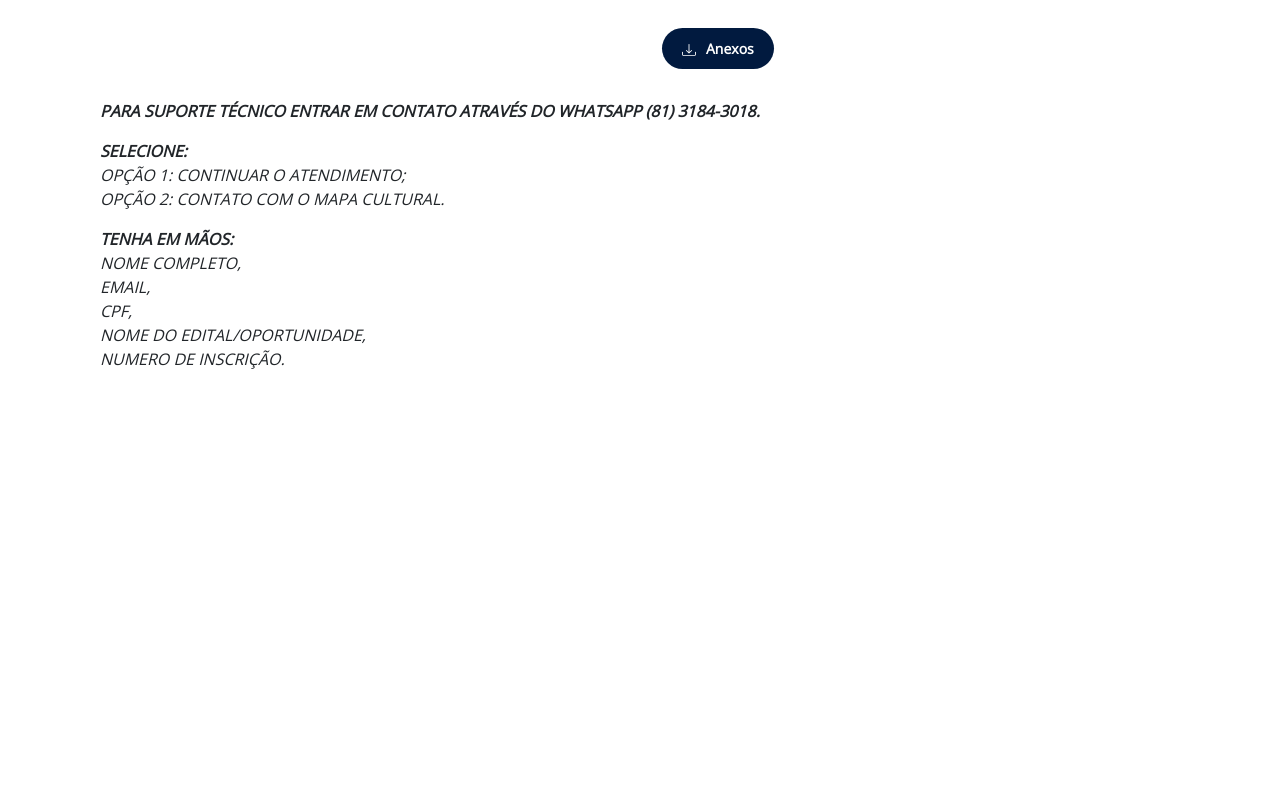
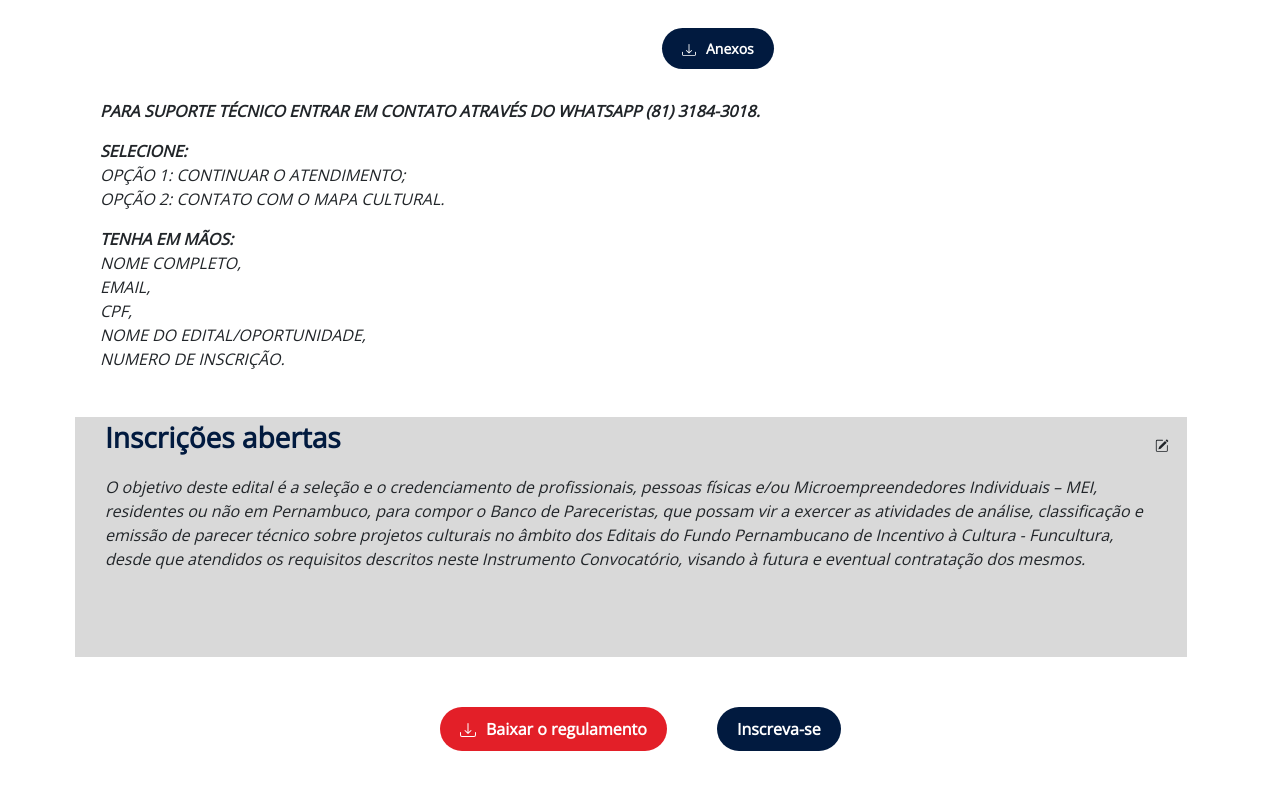
Before and after one commit to Squad11Unit/fundarpe_unit, a React (Create React App) app: page /edital/id in a window 1280 px wide. Shown: the part 584-1373 px from the top of the page. Before the commit the page ends 1071 px from the top, so only its background shows below. Built offline with nearby package versions, Linux system fonts and the light colour scheme.

Commit message:
feat: create Section Three to Public Notices page

```diff
--- a/src/components/PublicNotice/index.js
+++ b/src/components/PublicNotice/index.js
@@ -1,7 +1,7 @@
-import { Container, SectionOne, SectionTwo, Title, Image, FileIcon, LampIcon } from "./styled"
+import { Container, SectionOne, SectionTwo, SectionThree, Title, Image, FileIcon, LampIcon } from "./styled"
 import parecerista from "../../assets/editalPage/parecerista.png"
 import publicado from "../../assets/editalPage/publicado.png"
-import { FileText, Lightbulb, Download } from "react-bootstrap-icons"
+import { FileText, Lightbulb, Download, PencilSquare} from "react-bootstrap-icons"
 import Header from "../../components/Header";
 import { Button } from "react-bootstrap";
 
@@ -58,6 +58,20 @@ const PublicNotice = ({ title, image, registrationDetails }) => {
 
                     </article>
                 </SectionTwo>
+                <SectionThree>
+                    <article>
+                        <div>
+                            <PencilSquare/>
+                        </div>
+                        <h3>Inscrições abertas</h3>
+                        <p>O objetivo deste edital é a seleção e o credenciamento de profissionais, pessoas físicas e/ou Microempreendedores Individuais – MEI, residentes ou não em Pernambuco, para compor o Banco de Pareceristas, que possam vir a exercer as atividades de análise, classificação e emissão de parecer técnico sobre projetos culturais no âmbito dos Editais do Fundo Pernambucano de Incentivo à Cultura - Funcultura, desde que atendidos os requisitos descritos neste Instrumento Convocatório, visando à futura e eventual contratação dos mesmos.</p>
+                    </article>
+                    <div>
+                        <button class="botão1" variant="secondary" size="sm"><Download />Baixar o regulamento</button>
+                        <button class="botão2">Inscreva-se</button>
+                    </div>
+                </SectionThree>
+
             </Container>
         </>
     )
--- a/src/components/PublicNotice/styled.js
+++ b/src/components/PublicNotice/styled.js
@@ -110,3 +110,63 @@ export const SectionTwo = styled.div`
         }
     }
 `;
+
+export const SectionThree = styled.div`
+    article {
+        background-color: #D9D9D9;
+        margin-top: 30px;
+        margin-left: -25px;
+        width: 103%;
+        padding: 25px 20px 70px 30px;
+
+        div {
+            margin: -10px 0px 15px 1050px;
+
+            svg {
+                width: 110%;
+                height: 110%;
+
+            }
+        }
+
+        h3 {
+            font-family: Source Sans 3;
+            font-weight: bold;
+            color: #011A3F;
+            margin-top: -50px;
+        }
+
+        p {
+            margin-top: 20px;
+            margin-right: 15px;
+            font-style: italic;
+        }
+    }
+
+    div {
+        margin-left: 350px;
+        button {
+            padding: 10px 20px;
+            border: none;
+            border-radius: 50px;
+        }
+        svg {
+            margin-right: 10px;
+        }
+        .botão1{
+            color:#FFFFFF;
+            background-color: #E31F28;
+            font-family: Source Sans 3;
+            font-weight: bold;
+            margin: 50px 50px 0px -10px;
+        }
+        .botão2{
+            color:#FFFFFF;
+            background-color: #011A3F;
+            font-family: Source Sans 3;
+            font-weight: bold;
+            margin: 50px 0px 0px 0px;
+        }
+
+    }
+`;
```
